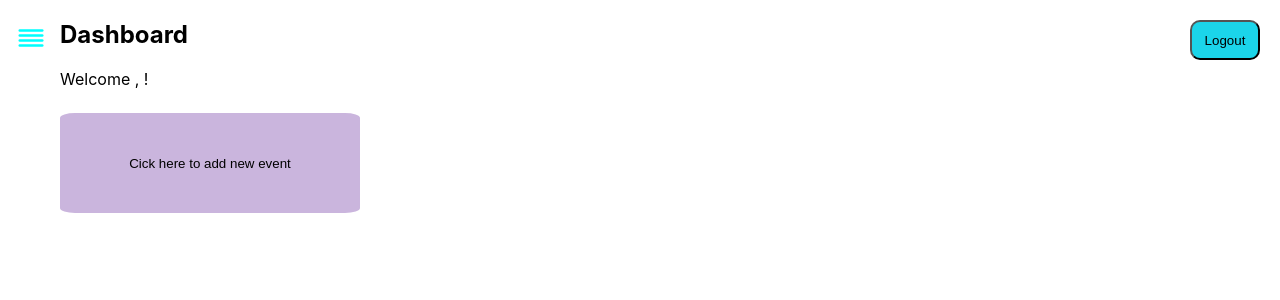
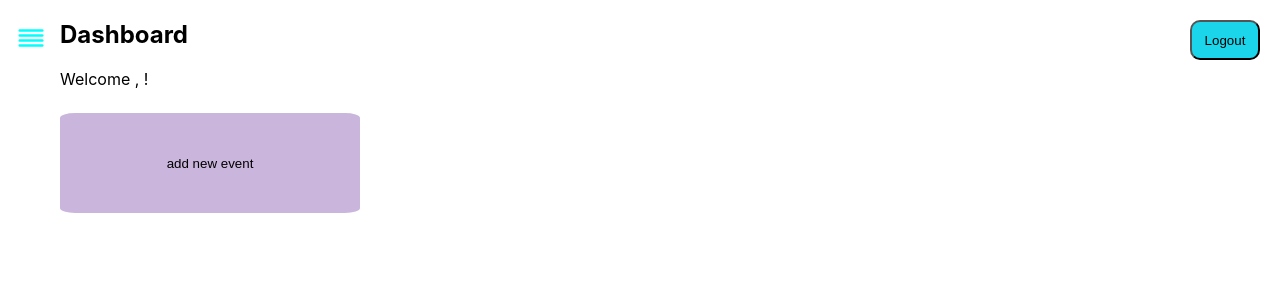
Before and after one commit to GowthamProg/expense-splitter, a React (Create React App) app in the folder expense/: page /Dashboard in a window 1280 px wide. Shown: the top 300 px of the page. Built offline with nearby package versions, Linux system fonts and the light colour scheme.

Commit message:
decorate dash

```diff
--- a/expense/src/Allstyles/Addmember.css
+++ b/expense/src/Allstyles/Addmember.css
@@ -6,6 +6,7 @@
     border-radius: 8%;
     border-style: none;
     text-align: center;
+    text-overflow: ellipsis;
     margin: 1%;
 }
 
--- a/expense/src/Allstyles/Dashboard.css
+++ b/expense/src/Allstyles/Dashboard.css
@@ -13,15 +13,22 @@
     display: flex;
     flex-wrap: wrap;
     text-wrap: wrap;
-    width: 300px;
+    width: 90%;
+    max-width: 300px;
     height: 100px;
     justify-content: center;
+    text-align: center;
     align-items: center;
     margin-top: 2%;
     border-radius: 5%;
     border-style : none;
-    background: white;
     background-color: rgb(202, 181, 221);
+}
+
+.dprecreate{
+    display: flex;
+    flex-wrap: wrap;
+    gap: 2%;;
 }
 
 .dform{
--- a/expense/src/Dashboard.js
+++ b/expense/src/Dashboard.js
@@ -59,7 +59,7 @@ const Dashboard =()=>{
                 <button className="Dashlogout" onClick={handlelogout}> Logout</button>
                 <h2>Dashboard</h2>
                 <span>Welcome , {username}!</span><br/>
-                 <button className="dcreate" onClick={()=>sethover(!hover)}> Cick here to add new event </button>
+                 <button className="dcreate" onClick={()=>sethover(!hover)}> add new event </button>
                  {hover && (
                     <div className="dform">
                         <form>
@@ -77,10 +77,10 @@ const Dashboard =()=>{
                     </div>
                   )}
 
-                  <div>
+                  <div className="dprecreate">
                     {trips.map((trip,index)=>(
                         <div className="dcreate">
-                            {trip.event}-{trip.fdate} - {trip.tdate}
+                            {trip.event}<br/>{trip.fdate} : {trip.tdate}
                         </div>
                     ))}
                   </div>
```
